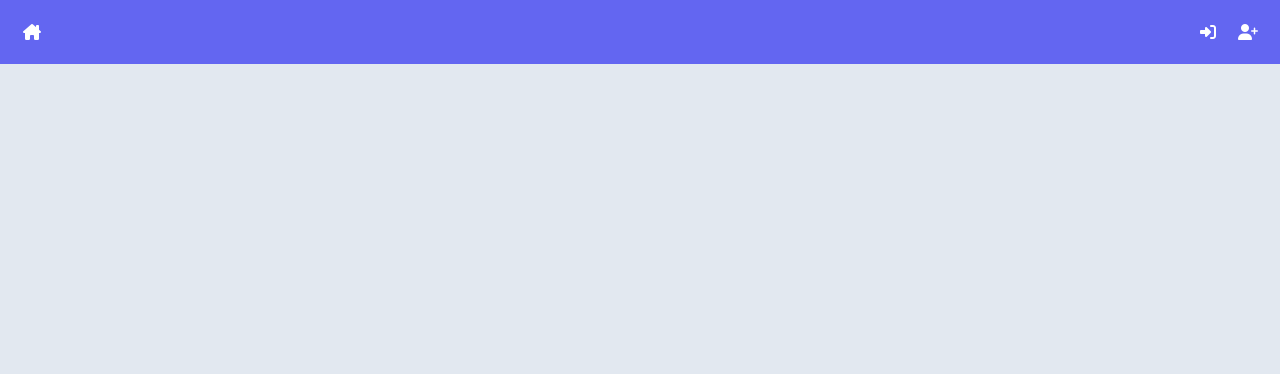
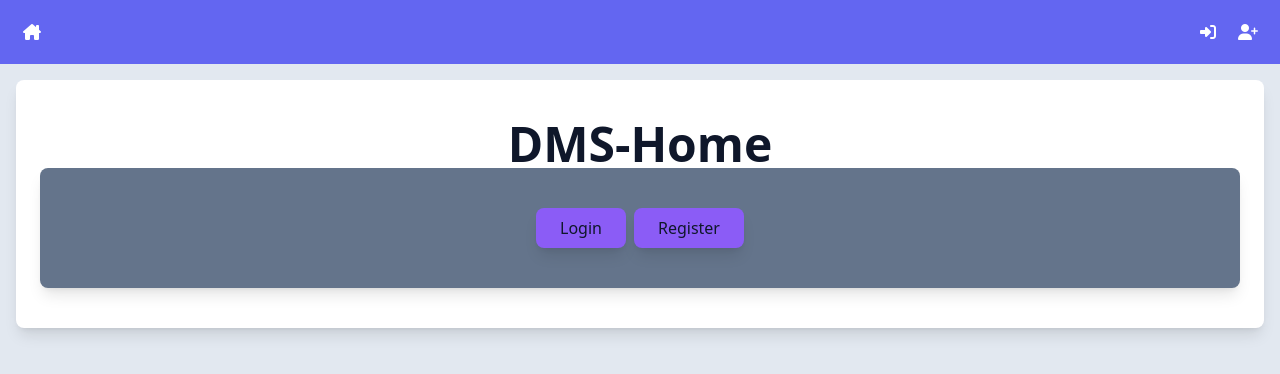
Before and after one commit to ahmedkhaled89/Document-Management-System-UI, a React (Vite) app: page / in a window 1280 px wide. Shown: the top 374 px of the page. Built offline with nearby package versions, Linux system fonts and the light colour scheme.

Commit message:
Add Basic Home Page with simple styles

```diff
--- a/src/App.jsx
+++ b/src/App.jsx
@@ -3,12 +3,15 @@ import Layout from './pages/Layout';
 import Login from './pages/users/Login';
 import Register from './pages/users/Register';
 import Dashboard from './pages/users/Dashboard';
+import Home from './pages/posts/Home';
 
 const App = () => {
   return (
     <BrowserRouter>
       <Routes>
         <Route path='/' element={<Layout />}>
+          <Route index element={<Home />} />
+
           <Route path='dashboard' element={<Dashboard />} />
           <Route path='login' element={<Login />} />
           <Route path='register' element={<Register />} />
--- /dev/null
+++ b/src/pages/posts/Home.jsx
@@ -0,0 +1,19 @@
+import { Link } from 'react-router-dom';
+
+const Home = () => {
+  return (
+    <section className='card'>
+      <h1 className=' text-center text-5xl font-bold'>DMS-Home</h1>
+      <div className='card flex justify-center gap-2 bg-slate-500'>
+        <Link to='/login' className='card py-2 bg-violet-500 text-center'>
+          Login
+        </Link>
+        <Link to='/register' className='card py-2 bg-violet-500 text-center'>
+          Register
+        </Link>
+      </div>
+    </section>
+  );
+};
+
+export default Home;
```
